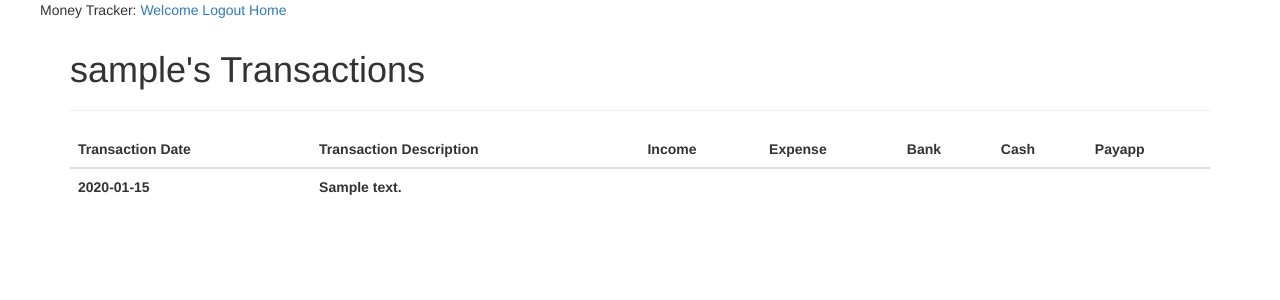
After one commit to risky998/MoneyApp, a Flask app: page /alltransactions in a window 1280 px wide. The commit adds this page. Shown: the top 300 px of the page. Run offline with Flask 2, Linux system fonts and the light colour scheme; a user stored in the database is signed in; tables that the repository leaves empty hold one stand-in row (values such as "Sample post"); lists and menus that the app fills with data are empty; some libraries are stand-ins or nearby versions.

Commit message:
created unified page for all transactions

```diff
--- a/app/routes.py
+++ b/app/routes.py
@@ -158,7 +158,7 @@ def allcashtransaction():
     for transaction in transactions:
         if transaction.type == 'Cash':
             cashlist.append(transaction)
-    return render_template('cashtransactions.html', user = user, transactions = cashlist)
+    return render_template('cashtransactions.html', user = user, transactions = transactions)
 
 
 #displays all bank transactions
@@ -190,6 +190,16 @@ def allpayapptransaction():
             payapplist.append(transaction)
     return render_template('payapptransactions.html', user = user, transactions = payapplist)
 
+#displays all user transactions (trial)
+@app.route('/alltransactions')
+@login_required
+def alltransactions():
+    if current_user.is_anonymous:
+        return redirect(url_for(login))
+    user = current_user
+    transactions = current_user.allTransactions
+    return render_template('alltransactions.html', user = user, transactions = transactions)
+
 
 @app.route('/reset_password_request', methods=['GET', 'POST'])
 def reset_password_request():
@@ -207,6 +217,7 @@ def reset_password_request():
 
 from app.forms import ResetPasswordForm
 
+
 @app.route('/reset_password/<token>', methods=['GET', 'POST'])
 def reset_password(token):
     if current_user.is_authenticated:
--- /dev/null
+++ b/app/templates/alltransactions.html
@@ -0,0 +1,44 @@
+{% extends "base.html" %}
+
+{% block app_content %}
+<h1> {{user.username}}'s  Transactions </h1>
+<hr>
+
+
+  <table class = "table">
+  <thead class = "thead-light">
+  <tr>
+    <th scope = "col"> Transaction Date </th>
+    <th scope = "col"> Transaction Description </th>
+    <th scope = "col"> Income </th>
+    <th scope = "col"> Expense </th>
+    <th scope = "col"> Bank </th>
+    <th scope = "col"> Cash </th>
+    <th scope = "col"> Payapp </th>
+
+  </tr>
+  </thead>
+
+
+  {% for transaction in transactions %}
+  <tbody class = "tbody light">
+
+  <th scope = "row"> {{transaction.date}} </th>
+  <th scope = "row"> {{transaction.description}} </th>
+  <th scope= "row"> {% if transaction.transtype == "receipt" %} {{transaction.category}} {%endif%}  </th>
+  <th scope= "row">  {% if transaction.transtype == "debit" %} {{transaction.category}} {%endif%} </th>
+  <th scope = "row">  </th>
+  <th scope = "row"></th>
+  <th scope = "row"></th>
+
+
+  </tbody>
+
+  {%endfor%}
+
+
+</table>
+
+
+
+{% endblock %}
--- a/app/templates/banktransactions.html
+++ b/app/templates/banktransactions.html
@@ -28,6 +28,7 @@
   <th scope = "row"> {{transaction.description}} </th>
   <th scope = "row"> {{transaction.category}} </th>
   <th scope = "row">{{transaction.transtype}}</th>
+
 
   </tbody>
 
--- a/app/templates/cashtransactions.html
+++ b/app/templates/cashtransactions.html
@@ -47,6 +47,7 @@
    <tr>
      <th scope = "col"> Transaction Date </th>
      <th scope = "col"> Transaction Amount </th>
+     <th scope = "col"> Transaction Type </th>
      <th scope = "col"> Transaction Description </th>
      <th scope = "col"> Transaction Category </th>
      <th scope = "col"> Debit? </th>
@@ -60,6 +61,7 @@
 
    <th scope = "row"> {{transaction.date}} </th>
    <th scope = "row"> {{transaction.amount}} </th>
+   <th scope = "row"> {{transaction.type}}</th>
    <th scope = "row"> {{transaction.description}} </th>
    <th scope = "row"> {{transaction.category}} </th>
    <th scope = "row">{{transaction.transtype}}</th>
--- a/app/templates/home.html
+++ b/app/templates/home.html
@@ -16,6 +16,7 @@
    <a href = "{{url_for('allcashtransaction')}}"> Check all your cash transactions </a> <br>
    <a href = "{{url_for('allbanktransaction')}}"> Check all your bank transactions </a> <br>
    <a href = "{{url_for('allpayapptransaction')}}"> Check all your payapp transactions </a>
+   <a href = "{{url_for('alltransactions')}}"> Check all your transactions here </a>
 
 
 
```
